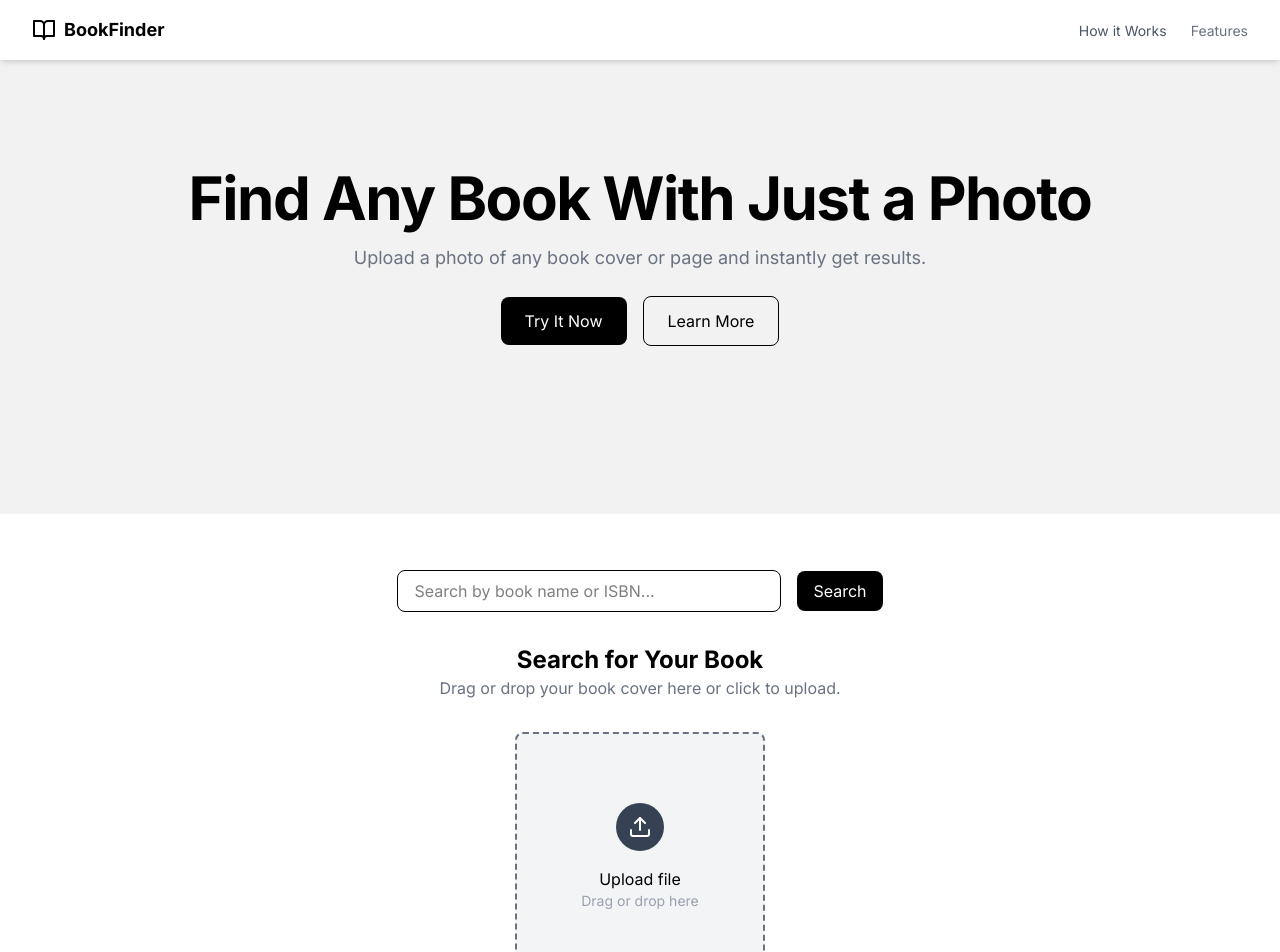
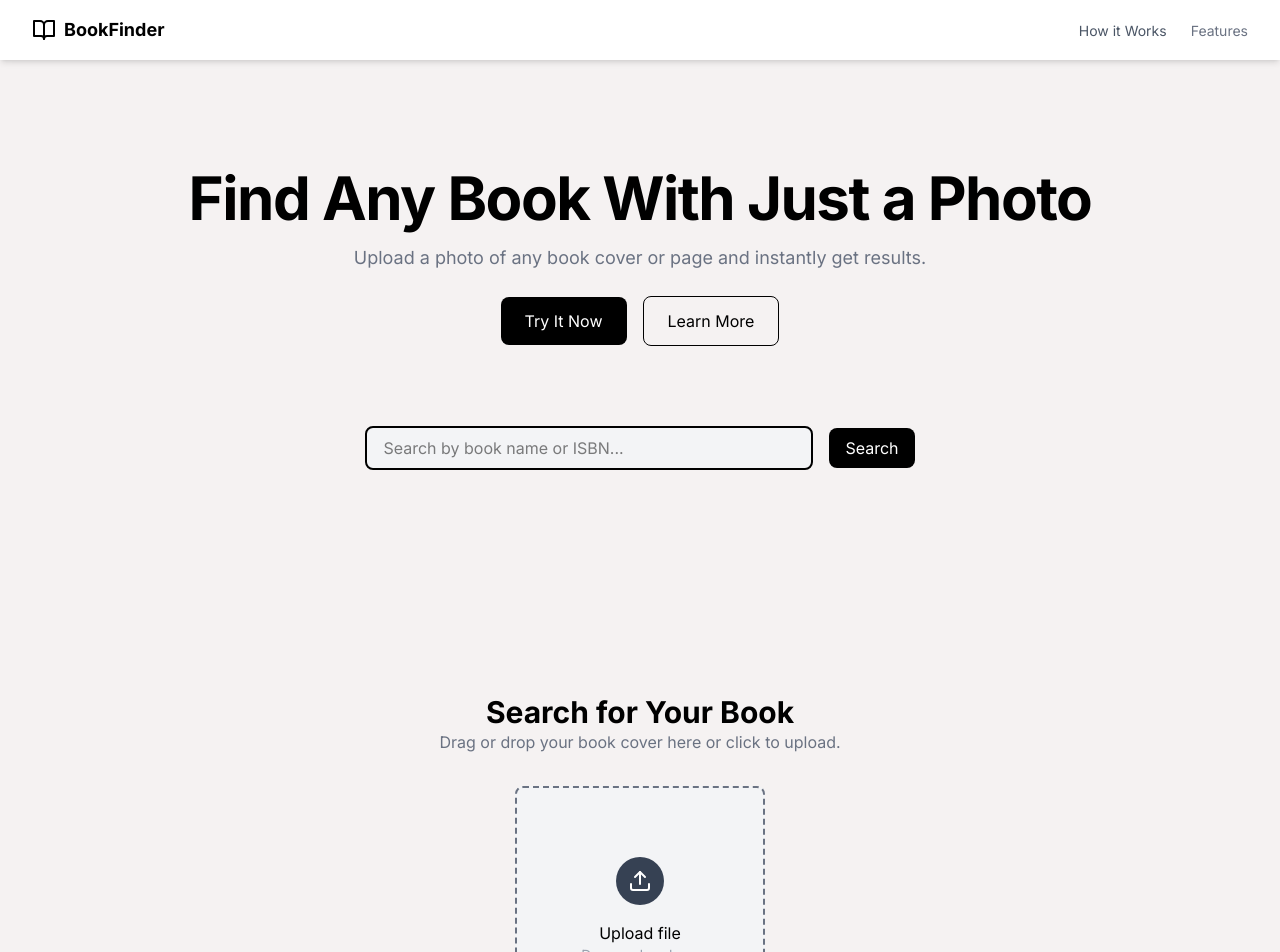
Before and after one commit to visheshJS/hackBook, a React (Vite) app: page / in a window 1280 px wide. Shown: the top 952 px of the page. Built offline with nearby package versions, Linux system fonts and the light colour scheme.

Commit message:
ui sorted

```diff
--- a/src/components/BookScanner.jsx
+++ b/src/components/BookScanner.jsx
@@ -2,7 +2,8 @@ import { useState } from "react";
 import { Upload, Camera } from "lucide-react";
 import Button from "./ui/Button";
 import CameraComponent from "./CameraComponent";
-import SearchBar from "./SearchBar"; // Import the SearchBar component
+
+
 
 export default function BookScanner() {
   const [imagePreview, setImagePreview] = useState(null);
@@ -36,18 +37,14 @@ export default function BookScanner() {
     setDragOver(false);
   };
 
-  const handleSearch = (query) => {
-    console.log("Searching for:", query);
-    // Implement search functionality here
-  };
+
 
   return (
-    <div id="book-scanner" className="flex flex-col items-center justify-center p-6">
-      {/* Search Bar */}
-      <SearchBar onSearch={handleSearch} />
+    <div id="book-scanner" className="flex bg-[#f5f2f2] flex-col items-center justify-center p-6">
+
 
       {/* Heading */}
-      <h1 className="text-2xl font-bold text-center mt-8">Search for Your Book</h1>
+      <h1 className="text-3xl font-bold text-center mt-8">Search for Your Book</h1>
       <p className="text-gray-500 text-center mb-8">
         Drag or drop your book cover here or click to upload.
       </p>
@@ -101,10 +98,11 @@ export default function BookScanner() {
           />
           <button
             onClick={() => setImagePreview(null)}
-            className="mt-4 text-black px-4 py-2 rounded-lg text-sm bg-gray-200 hover:bg-gray-300 transition"
-          >
-            Remove Image
+            className="mt-4 text-white w-[28px] h-[28px] flex cursor-pointer gap-2 justify-center rounded-full text-sm bg-black hover:bg-gray-950 transition"
+          ><svg xmlns="http://www.w3.org/2000/svg" width="28" height="28" viewBox="0 0 24 24" fill="none" stroke="currentColor" stroke-width="2" stroke-linecap="round" stroke-linejoin="round" className="rounded-full" class="lucide lucide-circle-x"><circle cx="12" cy="12" r="10"/><path d="m15 9-6 6"/><path d="m9 9 6 6"/></svg>
+
           </button>
+
         </div>
       )}
 
--- a/src/components/CameraComponent.jsx
+++ b/src/components/CameraComponent.jsx
@@ -1,4 +1,5 @@
 import { useEffect, useRef, useState } from "react";
+import { Upload, Camera } from "lucide-react";
 
 const CameraComponent = ({ onClose, onCapture }) => {
   const videoRef = useRef(null);
@@ -68,18 +69,18 @@ const CameraComponent = ({ onClose, onCapture }) => {
       <div className="mt-4 flex space-x-4">
         <button
           onClick={capturePhoto}
-          className="p-3 bg-green-500 text-white font-bold rounded-md hover:bg-green-600"
+          className="p-3 bg-white text-black cursor-pointer font-bold rounded-md hover:bg-green-600"
         >
-          📸 Capture
+          <Camera></Camera>
         </button>
         <button
           onClick={() => {
             stopCamera();
             onClose();
           }}
-          className="p-3 bg-red-500 text-white font-bold rounded-md hover:bg-red-600"
+          className="p-3 bg-white text-black font-bold cursor-pointer rounded-md hover:bg-red-600"
         >
-          ❌ Close
+         <svg xmlns="http://www.w3.org/2000/svg" width="24" height="24" viewBox="0 0 24 24" fill="none" stroke="currentColor" stroke-width="2" stroke-linecap="round" stroke-linejoin="round" class="lucide lucide-circle-x"><circle cx="12" cy="12" r="10"/><path d="m15 9-6 6"/><path d="m9 9 6 6"/></svg>
         </button>
       </div>
     </div>
--- a/src/components/HeroSection.jsx
+++ b/src/components/HeroSection.jsx
@@ -1,6 +1,11 @@
 import React from "react";
+import SearchBar from "./SearchBar";
 
 const HeroSection = () => {
+  const handleSearch = (query) => {
+    console.log("Searching for:", query);
+    // Implement search functionality here
+  };
   const scrollToBookScanner = () => {
     const bookScannerSection = document.getElementById("book-scanner");
     if (bookScannerSection) {
@@ -55,7 +60,7 @@ const HeroSection = () => {
       </header>
 
       {/* Hero Section */}
-      <div className="text-center py-42 bg-[#f2f2f2]">
+      <div className="text-center shadow-amber-950 py-42 bg-[#f5f2f2]">
         <h1 className="text-6xl font-bold tracking-tight">
           Find Any Book With Just a Photo
         </h1>
@@ -73,6 +78,10 @@ const HeroSection = () => {
             Learn More
           </button>
         </div>
+        <br/>
+        <br/>
+        {/* Search Bar */}
+        <SearchBar onSearch={handleSearch} />
       </div>
     </>
   );
--- a/src/components/SearchBar.jsx
+++ b/src/components/SearchBar.jsx
@@ -16,7 +16,7 @@ const SearchBar = ({ onSearch }) => {
         placeholder="Search by book name or ISBN..."
         value={searchQuery}
         onChange={(e) => setSearchQuery(e.target.value)}
-        className=" sm:min-w-sm sm:w-full max-w-md w-full px-4 py-2 border rounded-lg focus:outline-none focus:ring-2 focus:ring-gray-800"
+        className=" sm:min-w-sm sm:w-full max-w-md w-full bg-gray-100 px-4 py-2 border-2 rounded-lg focus:outline-none focus:ring-2 focus:ring-gray-800"
       />
       <button
         onClick={handleSearch}
--- a/src/index.css
+++ b/src/index.css
@@ -4,3 +4,8 @@
 body {
   font-family: 'Inter', sans-serif;
 }
+/* #book-scanner {
+  background-image: linear-gradient(to bottom, #ecece1,#f9f9cc, #eef6d2);
+  background-size: 100% 100%;
+   padding: 20px;
+} */
```
